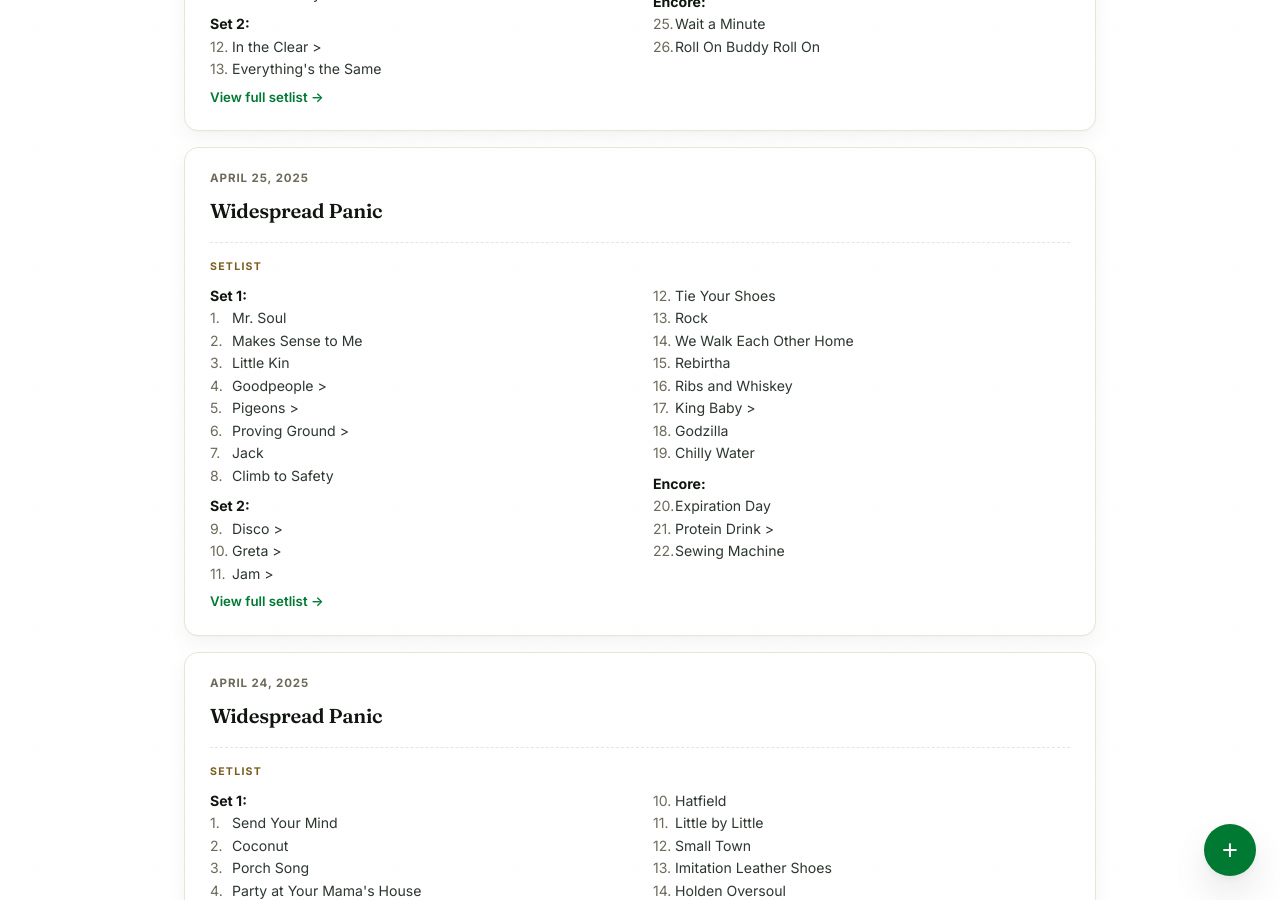
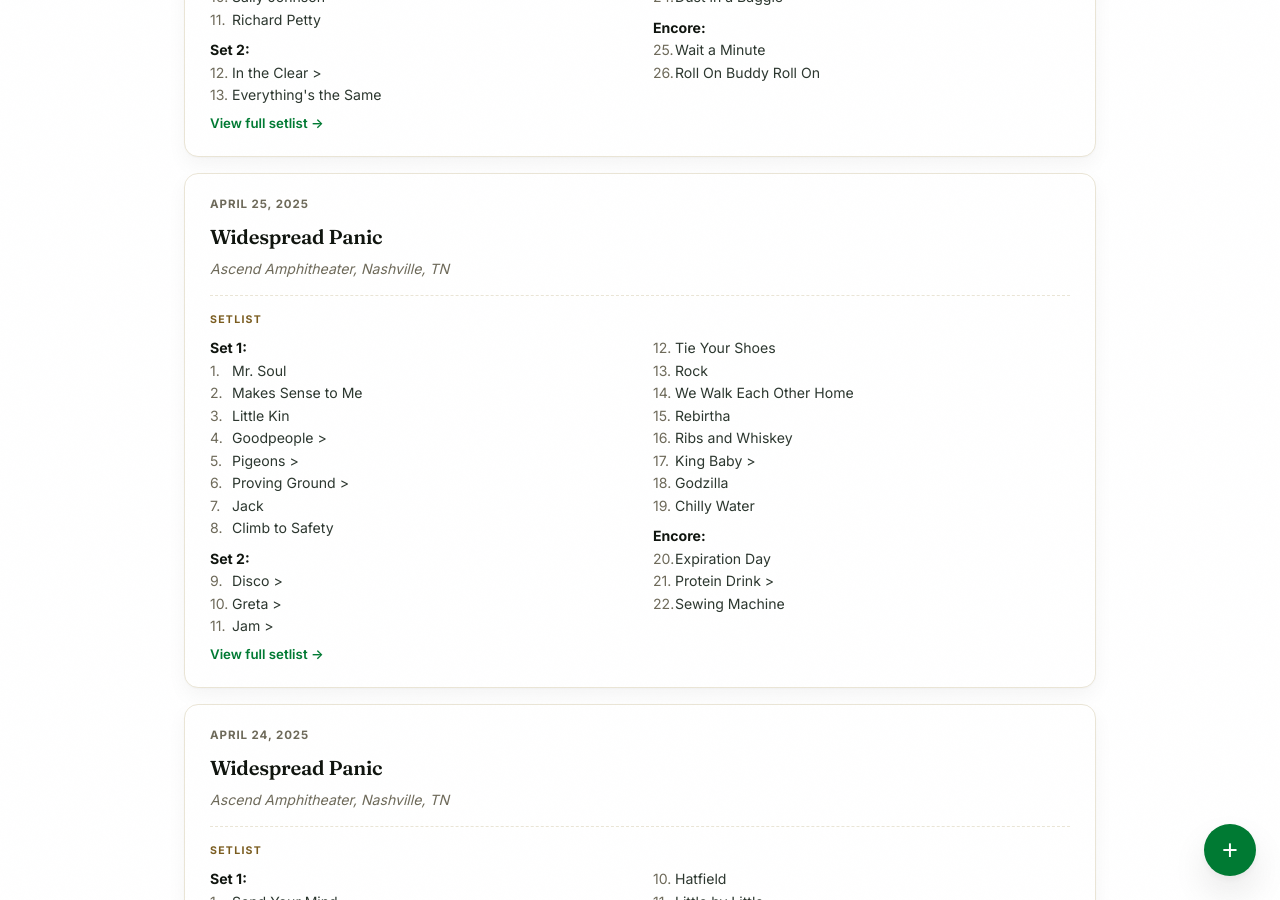
Before and after one commit to bmlanders/adventures, a Jekyll site: the page built from shows/index.html, in a window 1280 px wide and 900 px high, scrolled down 6567 px. Built offline with Jekyll 4.4.1, drawn with Linux system fonts in a browser that asks for light colours; part of the change alters nothing that is shown; some of the changed text lies outside the part shown.

Commit message:
Capture venue in quick-add: a new field, plus parsed from all three link sources
Backfills venue/city for the three Widespread Panic entries that
predate this (from the setlist.fm URLs already saved as their source
links: The Chicago Theatre and Ascend Amphitheater). Adds a Venue
field to the quick-add modal so it's collected going forward even
without a link, and extracts it from phantasytour.com (the ## heading
right after the show title), setlist.fm (the "**at [Venue](...)"
link text, stripping a trailing ", USA"), and nugs.net (the middle
group in the title line, between "Setlist at" and "on"). Updating an
existing entry now backfills venue onto it too if it was missing one
and a venue is available this time.

Co-Authored-By: Claude <noreply@anthropic.com>

```diff
--- a/shows/index.html
+++ b/shows/index.html
@@ -331,6 +331,7 @@ title: "Shows"
 <div class="show-entry" id="2025-06-05-widespread-panic">
   <div class="show-date">June 5, 2025</div>
   <h3>Widespread Panic</h3>
+  <div class="show-venue">The Chicago Theatre, Chicago, IL</div>
   <div class="setlist">
     <div class="setlist-lbl">Setlist</div>
     <ol class="setlist-list">
@@ -404,6 +405,7 @@ title: "Shows"
 <div class="show-entry" id="2025-04-25-widespread-panic">
   <div class="show-date">April 25, 2025</div>
   <h3>Widespread Panic</h3>
+  <div class="show-venue">Ascend Amphitheater, Nashville, TN</div>
   <div class="setlist">
     <div class="setlist-lbl">Setlist</div>
     <ol class="setlist-list">
@@ -440,6 +442,7 @@ title: "Shows"
 <div class="show-entry" id="2025-04-24-widespread-panic">
   <div class="show-date">April 24, 2025</div>
   <h3>Widespread Panic</h3>
+  <div class="show-venue">Ascend Amphitheater, Nashville, TN</div>
   <div class="setlist">
     <div class="setlist-lbl">Setlist</div>
     <ol class="setlist-list">
@@ -856,6 +859,9 @@ title: "Shows"
     <label for="qa-date">Date</label>
     <input type="date" id="qa-date">
 
+    <label for="qa-venue">Venue (optional &mdash; Venue, City, ST)</label>
+    <input type="text" id="qa-venue" placeholder="Comes from the link automatically if you paste one">
+
     <label for="qa-setlist">Setlist (optional &mdash; one song per line, paste the whole thing, or paste a phantasytour.com, setlist.fm, or nugs.net link)</label>
     <textarea id="qa-setlist" style="min-height:120px;" placeholder="Paste a setlist, a phantasytour.com, setlist.fm, or nugs.net show link, or leave this blank"></textarea>
 
@@ -1051,6 +1057,8 @@ title: "Shows"
     const d = new Date(head[2].replace(',', '') + ' 12:00:00');
     if (isNaN(d)) return null;
     const date = d.toISOString().slice(0, 10);
+    const venueM = text.slice(head.index + head[0].length).match(/^\s*\n+##\s+(.+)$/m);
+    const venue = venueM ? venueM[1].trim() : '';
 
     const iWasThere = text.search(/i was there/i);
     let end = text.length;
@@ -1066,7 +1074,7 @@ title: "Shows"
       const song = line.match(/^\s*\d+\.\s+\[([^\]]+)\]/);
       if (song) songs.push(song[1]);
     }
-    return { band, date, setlistText: songs.join('\n') };
+    return { band, date, venue, setlistText: songs.join('\n') };
   }
 
   function parseSetlistFm(text) {
@@ -1077,6 +1085,8 @@ title: "Shows"
     const d = new Date(dateM[1] + ' 12:00:00');
     if (isNaN(d)) return null;
     const date = d.toISOString().slice(0, 10);
+    const venueM = text.match(/\*\*at \[([^\]]+)\]/);
+    const venue = venueM ? venueM[1].trim().replace(/,\s*USA$/i, '') : '';
 
     const setStart = text.indexOf('## Setlist');
     const noteStart = text.indexOf('**Note:**', setStart === -1 ? 0 : setStart);
@@ -1093,14 +1103,15 @@ title: "Shows"
       if (!song) continue;
       songs.push(/\(->\)|\(>\)/.test(rest) ? song[1] + ' >' : song[1]);
     }
-    return { band, date, setlistText: songs.join('\n') };
+    return { band, date, venue, setlistText: songs.join('\n') };
   }
 
   function parseNugs(text) {
-    const head = text.match(/^Title:\s*(.+?)\s+Live Concert Setlist at\s+.+?\s+on\s+(\d{2})-(\d{2})-(\d{4})/m);
+    const head = text.match(/^Title:\s*(.+?)\s+Live Concert Setlist at\s+(.+?)\s+on\s+(\d{2})-(\d{2})-(\d{4})/m);
     if (!head) return null;
     const band = head[1].trim();
-    const date = `${head[4]}-${head[2]}-${head[3]}`;
+    const venue = head[2].trim();
+    const date = `${head[5]}-${head[3]}-${head[4]}`;
 
     const setStart = text.search(/Setlist at /);
     const shareIdx = text.indexOf('Share via', setStart === -1 ? 0 : setStart);
@@ -1114,7 +1125,7 @@ title: "Shows"
       const song = trimmed.match(/^(.+?)\s+\d{1,2}:\d{2}$/);
       if (song) songs.push(song[1].trim());
     }
-    return { band, date, setlistText: songs.join('\n') };
+    return { band, date, venue, setlistText: songs.join('\n') };
   }
 
   async function readFromLink(url) {
@@ -1134,7 +1145,7 @@ title: "Shows"
     const date = inferDate(text);
     const band = inferBand(text);
     if (!date && !band) throw new Error("couldn't recognize that page's format — paste the setlist text instead");
-    return { band, date, setlistText: '' };
+    return { band, date, venue: '', setlistText: '' };
   }
 
   // ---- find an existing entry by id, so re-adding the same show updates
@@ -1201,6 +1212,7 @@ title: "Shows"
 
     let band = $('qa-band').value.trim();
     let date = $('qa-date').value;
+    let venue = $('qa-venue').value.trim();
     let setlistText = $('qa-setlist').value.trim();
     let sourceLink = '';
 
@@ -1211,6 +1223,7 @@ title: "Shows"
         const found = await readFromLink(sourceLink);
         if (!band && found.band) band = found.band;
         if (!date && found.date) date = found.date;
+        if (!venue && found.venue) venue = found.venue;
         setlistText = found.setlistText || '';
       } catch (e) {
         status.textContent = "Couldn't read that link: " + e.message;
@@ -1236,10 +1249,15 @@ title: "Shows"
       const existing = findEntryBlock(content, showId);
       let updated;
       if (existing) {
-        const merged = upsertSetlistAndLink(content.slice(existing.start, existing.end), setlistText, sourceLink);
+        let entryHtml = content.slice(existing.start, existing.end);
+        if (venue && !entryHtml.includes('class="show-venue"')) {
+          entryHtml = entryHtml.replace(/(<h3>[^<]*<\/h3>)/, `$1\n  <div class="show-venue">${escapeHtml(venue)}</div>`);
+        }
+        const merged = upsertSetlistAndLink(entryHtml, setlistText, sourceLink);
         updated = content.slice(0, existing.start) + merged + content.slice(existing.end);
       } else {
         let block = `<div class="show-entry" id="${showId}">\n  <div class="show-date">${escapeHtml(dateLabel)}</div>\n  <h3>${escapeHtml(band)}</h3>`;
+        if (venue) block += `\n  <div class="show-venue">${escapeHtml(venue)}</div>`;
         if (setlistText) block += setlistTextToHtml(setlistText);
         if (sourceLink) block += `\n  <a class="show-trip-link" href="${escapeHtml(sourceLink)}" target="_blank" rel="noopener">View full setlist &rarr;</a>`;
         block += `\n</div>`;
```
